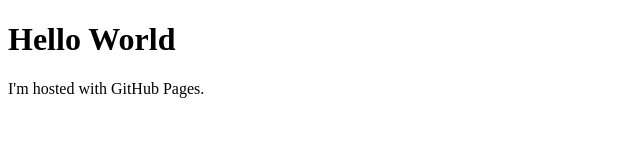
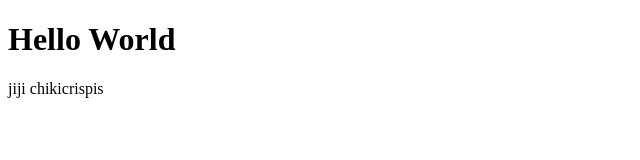
Before and after one commit to maru-buh/maru-buh.github.io, a plain HTML site: page index.html in a window 1280 px wide. Shown: the whole page, without its empty margins (0-640 px from the left). Drawn offline with Linux system fonts and the light colour scheme.

Commit message:
Update index.html

```diff
--- a/index.html
+++ b/index.html
@@ -5,6 +5,6 @@
     </head>
 <body>
 <h1>Hello World</h1>
-<p>I'm hosted with GitHub Pages.</p>
+<p>jiji chikicrispis</p>
 </body>
 </html>
```
